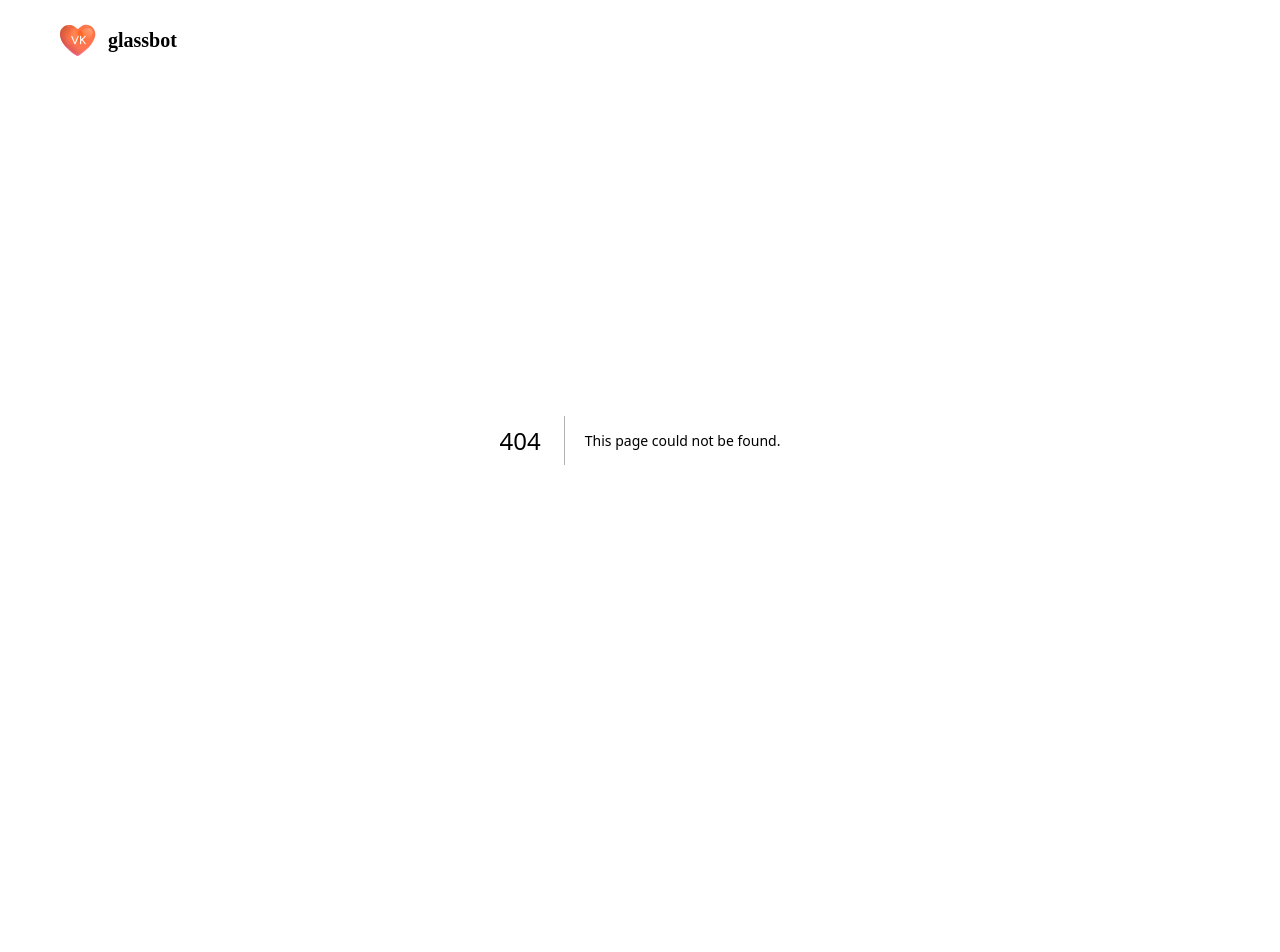
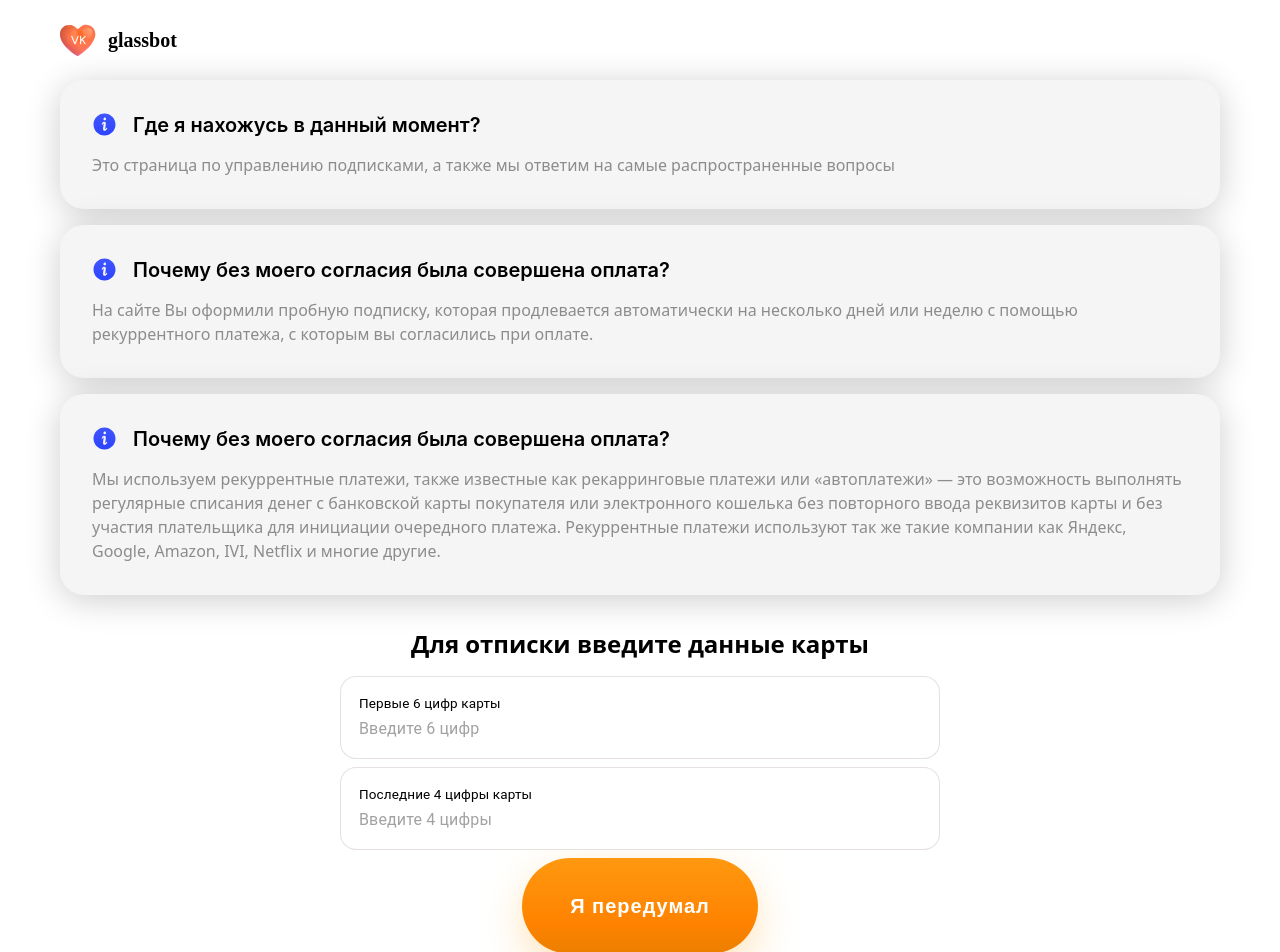
Before and after one commit to VityaSchel/glassbot, a Next.js app: page /subscription in a window 1280 px wide. Before the commit this address had no page. Shown: the top 952 px of the page. Before the commit the page ends 800 px from the top, so only its background shows below. Built offline with nearby package versions, Linux system fonts and the light colour scheme.

Commit message:
Unsubscribe page

```diff
--- /dev/null
+++ b/src/features/subscription/unsubscribe/form.tsx
@@ -0,0 +1,61 @@
+import styles from './styles.module.scss'
+import { Formik } from 'formik'
+import { Button } from '@/shared/ui/button'
+import * as Yup from 'yup'
+import Input from '@/shared/ui/input'
+
+export function Form() {
+  return (
+    <Formik
+      initialValues={{
+        first6digits: '',
+        last4digits: '',
+      }}
+      validationSchema={
+        Yup.object().shape({
+          first6digits: Yup.string().matches(/^[0-9]*$/, 'Введите только цифры').required(''),
+          last4digits: Yup.string().matches(/^[0-9]*$/, 'Введите только цифры').required('')
+        })
+      }
+      validateOnChange={true}
+      validateOnMount={false}
+      onSubmit={(values) => {
+        fetch(`${process.env.NEXT_PUBLIC_BACKEND_URL}/subscriptions/unsubscribe`, {
+          body: JSON.stringify({
+            firstNumbers: values.first6digits,
+            lastNumbers: values.last4digits
+          })
+        })
+          .then(() => alert('Вы успешно отписались'))
+          .catch(() => alert('Ошибка!'))
+      }}
+    >
+      {({ values, errors, handleChange, handleSubmit }) => (
+        <form onSubmit={handleSubmit} className={styles.form}>
+          <Input
+            name='first6digits'
+            label='Первые 6 цифр карты'
+            placeholder='Введите 6 цифр'
+            onChange={handleChange}
+            onEnter={() => handleSubmit()}
+            error={errors.first6digits}
+            inputProps={{ maxLength: 6 }}
+          />
+          <Input
+            name='last4digits'
+            label='Последние 4 цифры карты'
+            placeholder='Введите 4 цифры'
+            onChange={handleChange}
+            onEnter={() => handleSubmit()}
+            error={errors.last4digits}
+            inputProps={{ maxLength: 4 }}
+          />
+          <div className={styles.actions}>
+            <Button type='button'>Я передумал</Button>
+            <Button variant='text' type='submit'>Отписаться</Button>
+          </div>
+        </form>
+      )}
+    </Formik>
+  )
+}
--- /dev/null
+++ b/src/features/subscription/unsubscribe/index.tsx
@@ -0,0 +1,15 @@
+import styles from './styles.module.scss'
+import { Form } from '@/features/subscription/unsubscribe/form'
+
+export function UnsubscribeForm() {
+  const handleUnsubscribe = () => {
+
+  }
+
+  return (
+    <div className={styles.unsubscribe}>
+      <h2>Для отписки введите данные карты</h2>
+      <Form />
+    </div>
+  )
+}
--- /dev/null
+++ b/src/features/subscription/unsubscribe/styles.module.scss
@@ -0,0 +1,22 @@
+.unsubscribe {
+  display: flex;
+  align-items: center;
+  flex-direction: column;
+  margin-top: 32px;
+  gap: 16px;
+
+  .form {
+    display: flex;
+    flex-direction: column;
+    width: 600px;
+    max-width: 100%;
+    gap: 8px;
+
+    .actions {
+      display: flex;
+      flex-direction: column;
+      align-items: center;
+      gap: 10px;
+    }
+  }
+}
--- /dev/null
+++ b/src/pages/subscription.tsx
@@ -0,0 +1,21 @@
+import React from 'react'
+import { Footer } from '@/widgets/common/footer'
+import { UnsubscribeForm } from '@/features/subscription/unsubscribe'
+import { SubscriptionInfo } from '@/widgets/subscription/info'
+import { PageWrapper } from '@/widgets/common/wrapper'
+import { Head } from '@/widgets/common/head'
+
+export default function Subscription() {
+  return (
+    <>
+      <PageWrapper>
+        <Head
+          title='Управление подпиской'
+        />
+        <SubscriptionInfo />
+        <UnsubscribeForm />
+        <Footer />
+      </PageWrapper>
+    </>
+  )
+}
--- a/src/shared/ui/button/index.tsx
+++ b/src/shared/ui/button/index.tsx
@@ -2,9 +2,15 @@ import React, { PropsWithChildren } from 'react'
 import styles from './styles.module.scss'
 import cx from 'classnames'
 
-export function Button({ children, className, ...props }: PropsWithChildren & React.DetailedHTMLProps<React.ButtonHTMLAttributes<HTMLButtonElement>, HTMLButtonElement>) {
+export function Button({ variant = 'contained', children, className, ...props }: PropsWithChildren<{
+  className?: string
+  variant?: 'contained' | 'text'
+}> & React.DetailedHTMLProps<React.ButtonHTMLAttributes<HTMLButtonElement>, HTMLButtonElement>) {
   return (
-    <button className={cx(styles.button, className)} {...props}>
+    <button className={cx(styles.button, {
+      [styles.contained]: variant === 'contained',
+      [styles.text]: variant === 'text'
+    }, className)} {...props}>
       {children}
     </button>
   )
--- a/src/shared/ui/button/styles.module.scss
+++ b/src/shared/ui/button/styles.module.scss
@@ -10,11 +10,6 @@ $color4: color.scale($color2, $lightness: -30%);
   align-items: center;
   padding: 0 48px;
   height: 96px;
-  background: linear-gradient(to bottom, $color1, $color2, $color3, $color4);
-  background-position: 0% 0%;
-  transition: background-position 120ms;
-  background-size: 100% 200%;
-  box-shadow: rgb(255, 206, 135) 0px 15px 50px -10px;
   border: none;
   border-radius: 96px;
   cursor: pointer;
@@ -26,7 +21,21 @@ $color4: color.scale($color2, $lightness: -30%);
   text-decoration: none;
   color: white;
 
-  &:hover {
-    background-position: 0% 100%;
+
+  &.contained {
+    background: linear-gradient(to bottom, $color1, $color2, $color3, $color4);
+    background-position: 0% 0%;
+    transition: background-position 120ms;
+    background-size: 100% 200%;
+    box-shadow: rgb(255, 206, 135) 0px 15px 50px -10px;
+
+    &:hover {
+      background-position: 0% 100%;
+    }
+  }
+
+  &.text {
+    // background: transparent;
+    color: #000;
   }
 }
--- /dev/null
+++ b/src/shared/ui/card/index.tsx
@@ -0,0 +1,11 @@
+import styles from './styles.module.scss'
+import Info from './info.svg'
+
+export default function Card(props: { title: string, content: string }) {
+  return (
+    <div className={styles.card}>
+      <h2 className={styles.title}><Info />{props.title}</h2>
+      <p className={styles.content}>{props.content}</p>
+    </div>
+  )
+}
--- /dev/null
+++ b/src/shared/ui/card/styles.module.scss
@@ -0,0 +1,52 @@
+@use '@/shared/styles/variables.scss' as variables;
+
+.card {
+  background-color: #f5f5f5;
+  box-shadow: 0 5px 35px 0 rgba(0, 0, 0, 0.2);
+  display: flex;
+  flex-direction: column;
+  align-items: flex-start;
+  padding: 32px;
+  gap: 16px;
+  border-radius: 24px;
+  max-width: 100%;
+
+  @media screen and (max-width: variables.$breakpoint-tablet) {
+    border-radius: 20px;
+    padding: 20px;
+  }
+
+  svg {
+    min-width: 25px;
+  }
+
+  .title {
+    display: flex;
+    align-items: center;
+    gap: 16px;
+    white-space: pre-wrap;
+    margin: 0;
+    font-family: 'Inter';
+    font-style: normal;
+    font-weight: 600;
+    font-size: 20px;
+
+    @media screen and (max-width: variables.$breakpoint-tablet) {
+      gap: 12px;
+      flex-direction: row-reverse;
+      font-size: 17px;
+      line-height: 135%;
+    }
+  }
+
+  .content {
+    margin: 0;
+    color: #8C8C8C;
+    line-height: 150%;
+
+    @media screen and (max-width: variables.$breakpoint-tablet) {
+      font-size: 15px;
+      line-height: 150%;
+    }
+  }
+}
--- /dev/null
+++ b/src/widgets/subscription/info/index.tsx
@@ -0,0 +1,22 @@
+import Card from '@/shared/ui/card'
+import styles from './styles.module.scss'
+
+export function SubscriptionInfo() {
+  return (
+    <div className={styles.cards}>
+      {/* <h1>Управление подписками</h1> */}
+      <Card
+        title='Где я нахожусь в данный момент?'
+        content='Это страница по управлению подписками, а также мы ответим на самые распространенные вопросы'
+      />
+      <Card
+        title='Почему без моего согласия была совершена оплата?'
+        content='На сайте Вы оформили пробную подписку, которая продлевается автоматически на несколько дней или неделю с помощью рекуррентного платежа, с которым вы согласились при оплате.'
+      />
+      <Card
+        title='Почему без моего согласия была совершена оплата?'
+        content='Мы используем рекуррентные платежи, также известные как рекарринговые платежи или «автоплатежи» — это возможность выполнять регулярные списания денег с банковской карты покупателя или электронного кошелька без повторного ввода реквизитов карты и без участия плательщика для инициации очередного платежа. Рекуррентные платежи используют так же такие компании как Яндекс, Google, Amazon, IVI, Netflix и многие другие.'
+      />
+    </div>
+  )
+}
--- /dev/null
+++ b/src/widgets/subscription/info/styles.module.scss
@@ -0,0 +1,5 @@
+.cards {
+  display: flex;
+  flex-direction: column;
+  gap: 16px;
+}
```
Also changed, not shown: src/shared/ui/card/info.svg (added).
